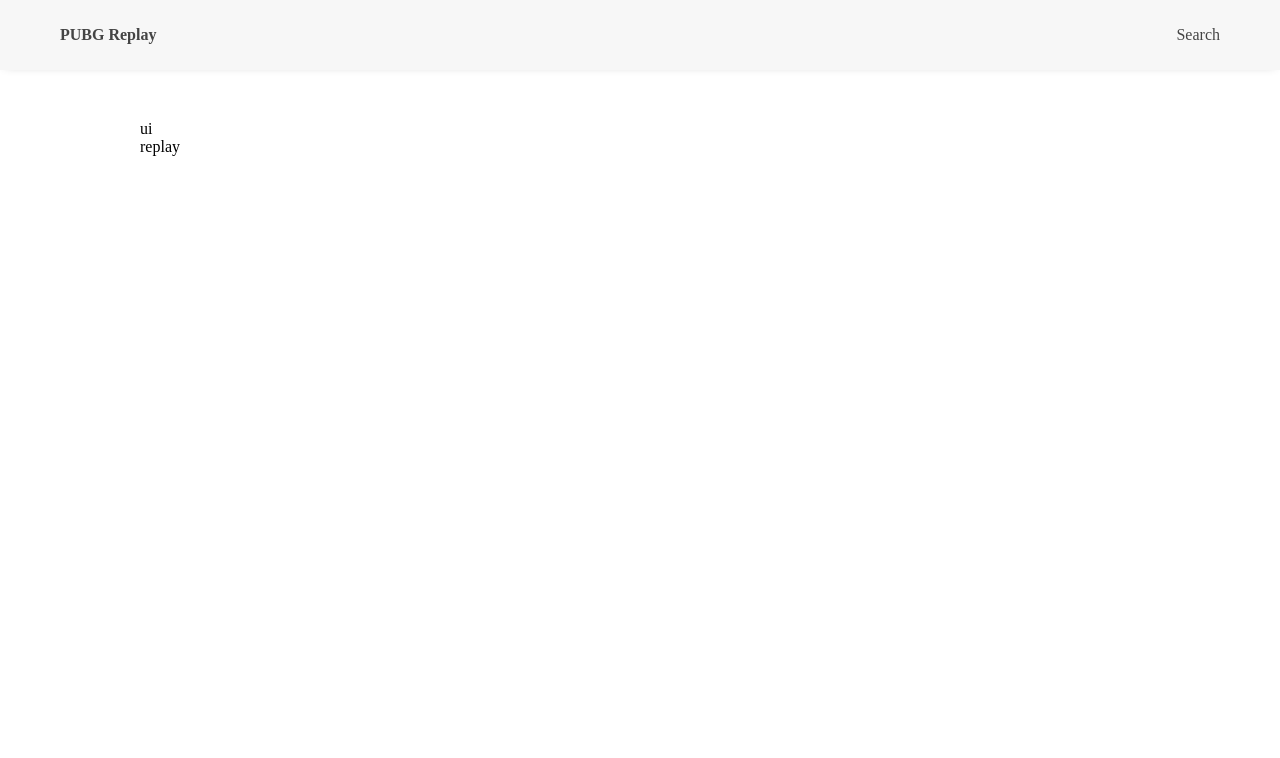
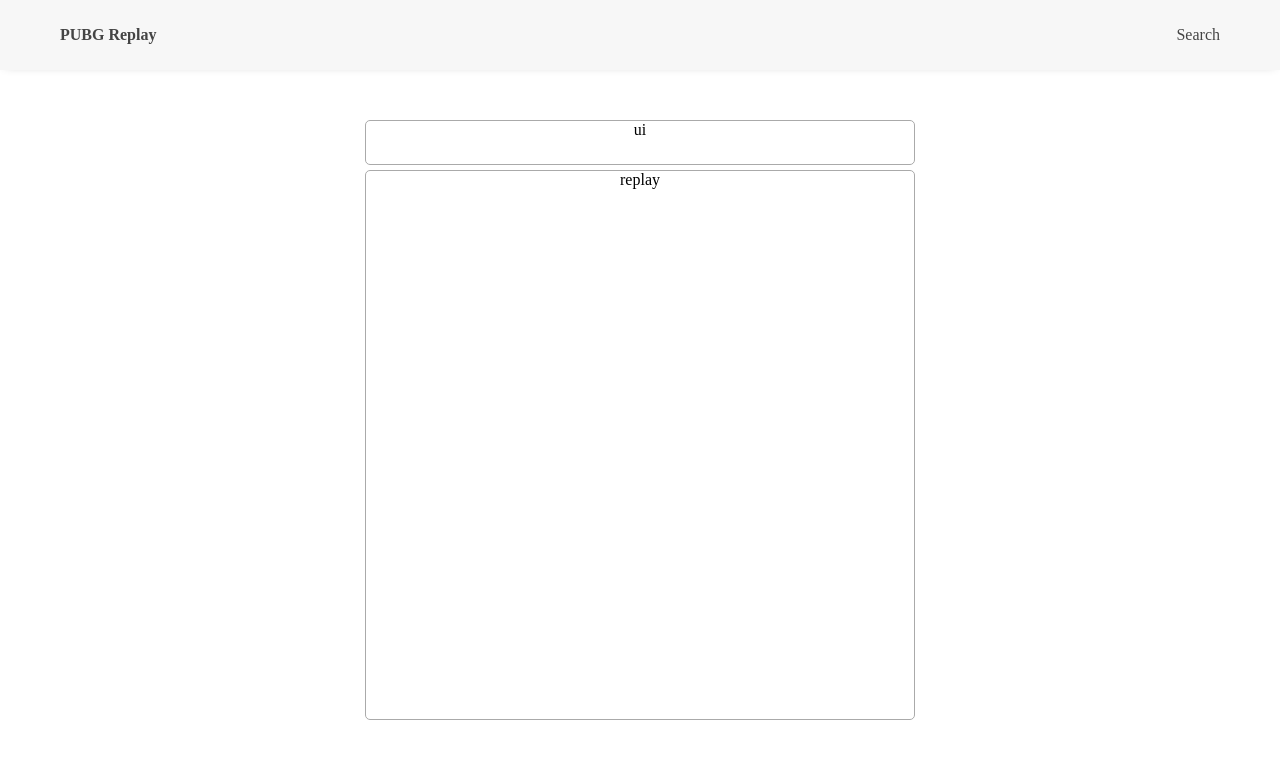
Before and after one commit to Web-Engine/pubg-replay, a Vue app in the folder frontend/: page /replay in a window 1280 px wide. Shown: the top 758 px of the page. Built offline with nearby package versions, Linux system fonts and the light colour scheme.

Commit message:
Design the ui box and the replay box

```diff
--- a/frontend/src/pages/ReplayPage.vue
+++ b/frontend/src/pages/ReplayPage.vue
@@ -31,5 +31,25 @@ export default {
 
     .ReplayPage {
         margin: 50px 100px;
+        text-align: center;
+    }
+
+    .ui {
+        display: inline-block;
+        box-sizing: border-box;
+        border: 1px solid #aaaaaa;
+        border-radius: 5px;
+        margin-bottom: 5px;
+        width: 550px;
+        height: 45px;
+    }
+
+    .replay {
+        display: inline-block;
+        box-sizing: border-box;
+        border: 1px solid #aaaaaa;
+        border-radius: 5px;
+        width: 550px;
+        height: 550px;
     }
 </style>
```
